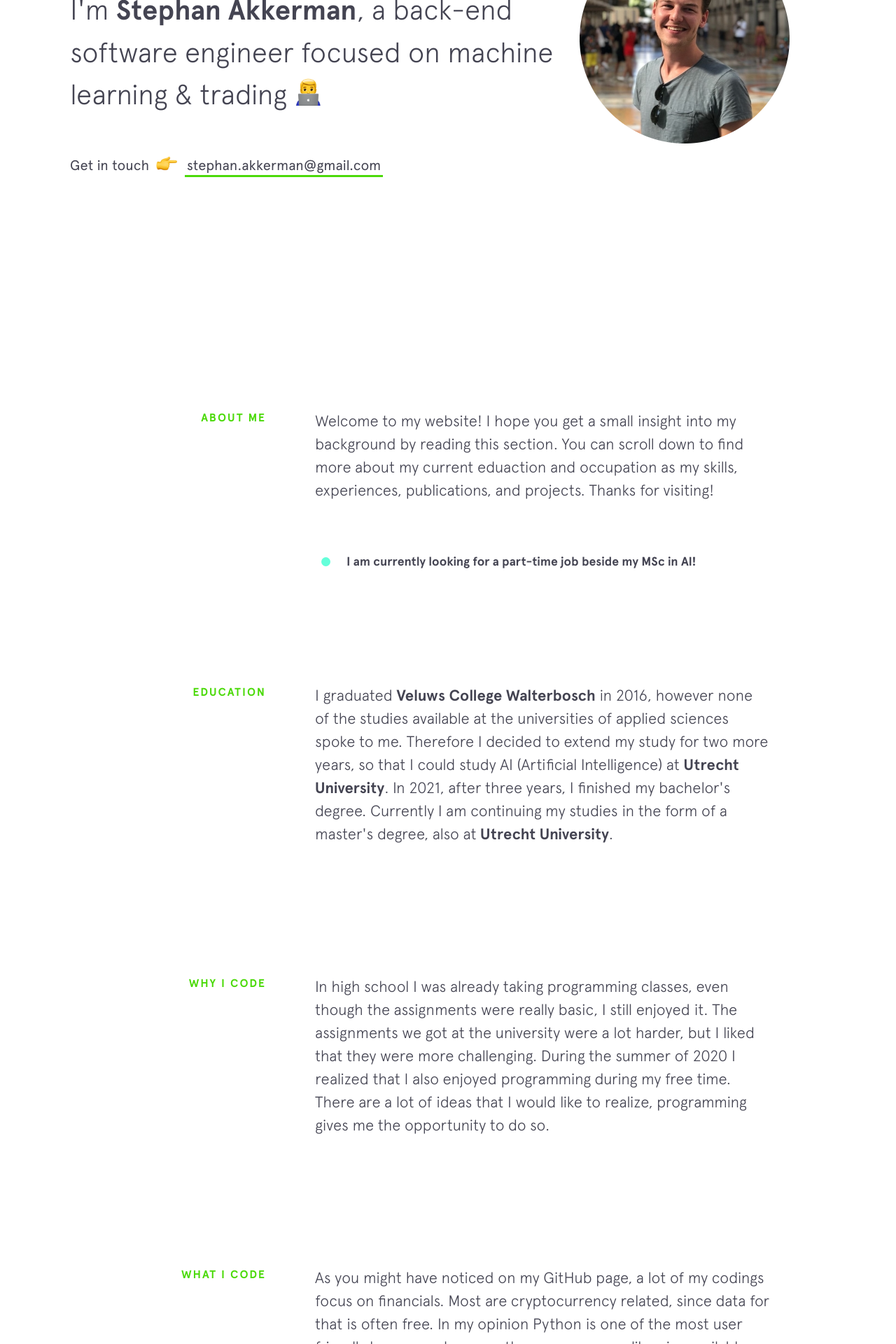
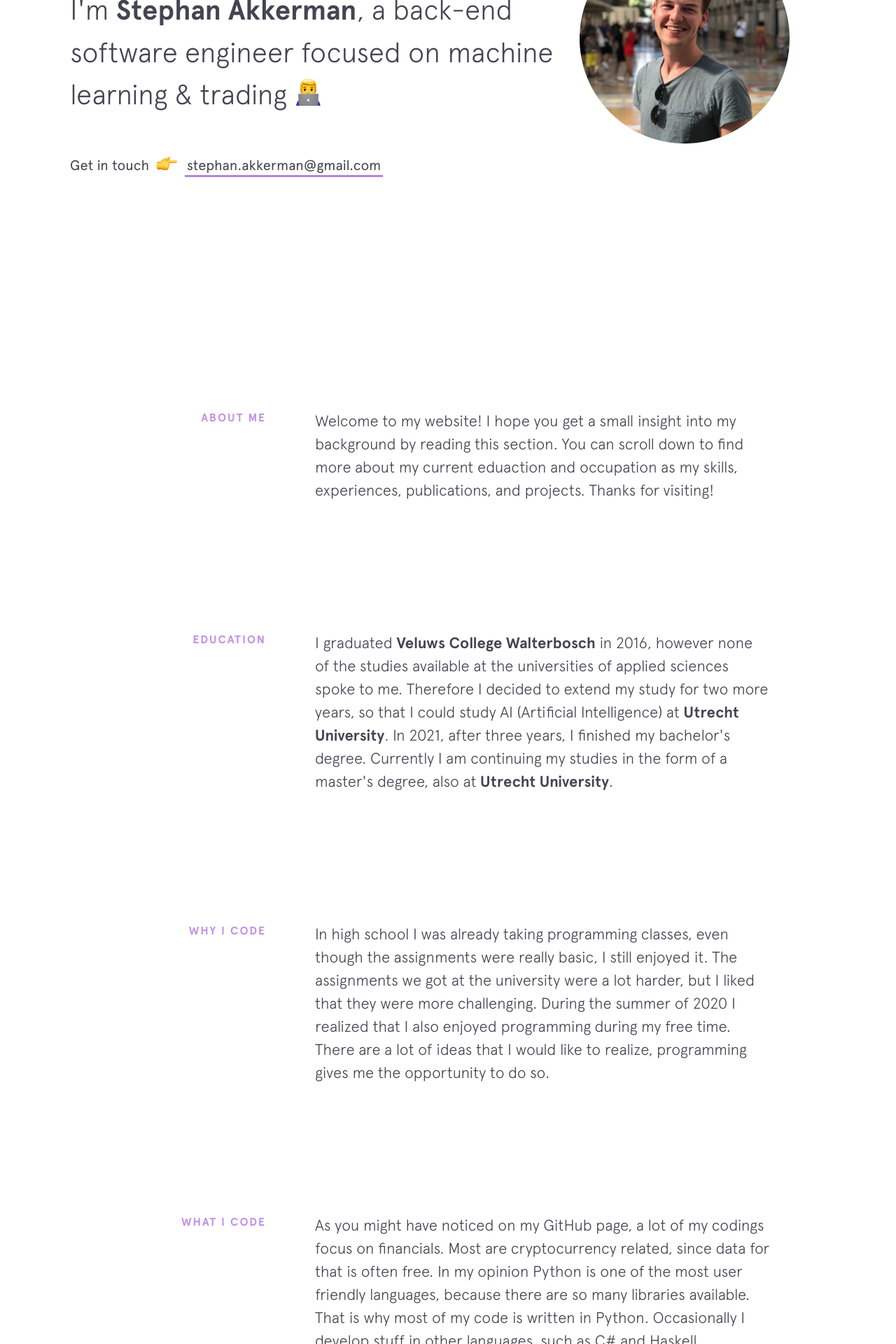
Before and after one commit to StephanAkkerman/StephanAkkerman.github.io, a Jekyll site: the page built from index.html, in a window 1280 px wide. Shown: the part 395-2315 px from the top of the page at 70% size. Built offline with Jekyll 4.4.1, drawn with Linux system fonts in a browser that asks for light colours; nearby versions of some CDN libraries.

Commit message:
different color

```diff
--- a/_includes/background.html
+++ b/_includes/background.html
@@ -5,14 +5,6 @@
       You can scroll down to find more about my current eduaction and occupation as my skills, experiences, publications, and projects.
       Thanks for visiting!
     </p>
-
-    <a class="status" href="{{site.resume}}" target="_blank">
-      <div class="status__light">
-        <div class="status__light__ring">
-        </div>
-        <div class="status__light__led"></div>
-      </div>
-      <div class="status__message">I am currently looking for a part-time job beside my MSc in AI!</div> </a>
 </section>
 
 <section class="section education">
--- a/_includes/employment-status.html
+++ b/_includes/employment-status.html
@@ -3,5 +3,5 @@
     <div class="status__light__ring"></div>
     <div class="status__light__led"></div>
   </div>
-  <div class="status__message">Currently seeking part-time opportunities!</div>
+  <div class="status__message">I am currently looking for a part-time job beside my MSc in AI!</div>
 </a>
--- a/css/main.css
+++ b/css/main.css
@@ -224,7 +224,7 @@ strong {
     flex-shrink: 0;
     width: 200px;
     margin-right: 70px;
-    color: #4cda0a;
+    color: #c290e5;
     text-transform: uppercase;
     text-align: right;
     font-weight: 700;
@@ -259,7 +259,7 @@ strong {
 
 @media screen and (max-width:768px) {
     .section__content {
-        padding-top: 30px;
+        padding-top: 10px;
         padding-left: 50px
     }
 }
@@ -739,13 +739,13 @@ strong {
     display: inline-block;
     padding: 2px 3px;
     text-decoration: none;
-    -webkit-box-shadow: inset 0 -3px 0 #4cda0a;
-    box-shadow: inset 0 -3px 0 #4cda0a
+    -webkit-box-shadow: inset 0 -3px 0 #b287d4;
+    box-shadow: inset 0 -3px 0 #b287d4
 }
 
 .intro__contact .highlight-link:hover {
-    -webkit-box-shadow: inset 0 -33px 0 0 #4cda0a;
-    box-shadow: inset 0 -33px 0 0 #4cda0a;
+    -webkit-box-shadow: inset 0 -33px 0 0 #b287d4;
+    box-shadow: inset 0 -33px 0 0 #b287d4;
     color: #fff
 }
 
@@ -1047,8 +1047,8 @@ strong {
     font-weight: 700;
     padding: 2px 7px;
     border-radius: 3px;
-    color: #4cda0a;
-    border: 1px solid #4cda0a;
+    color: #b287d4;
+    border: 1px solid #b287d4;
     background: 0 0
 }
 
@@ -1137,7 +1137,7 @@ strong {
 .footer__links a {
     position: relative;
     display: inline-block;
-    color: #4cda0a !important;
+    color: #b287d4 !important;
     text-transform: uppercase;
     font-weight: 700;
     margin: 0 15px;
@@ -1156,7 +1156,7 @@ strong {
     left: 0;
     width: 100%;
     height: 1px;
-    background: #4cda0a;
+    background: #b287d4;
     content: '';
     opacity: 0;
     -webkit-transition: height .3s, opacity .3s, -webkit-transform .3s;
@@ -1230,7 +1230,7 @@ strong {
     top: 25px;
     left: 30px;
     font-weight: 700;
-    color: #4cda0a;
+    color: #b287d4;
     font-size: 1.5rem
 }
 
@@ -1265,7 +1265,7 @@ strong {
 
 .not-found a {
     font-weight: 700;
-    color: #4cda0a !important;
+    color: #b287d4 !important;
     position: relative;
     display: inline-block
 }
@@ -1276,7 +1276,7 @@ strong {
     left: 0;
     width: 100%;
     height: 3px;
-    background: #4cda0a;
+    background: #b287d4;
     content: '';
     opacity: 0;
     -webkit-transition: height .3s, opacity .3s, -webkit-transform .3s;
```
